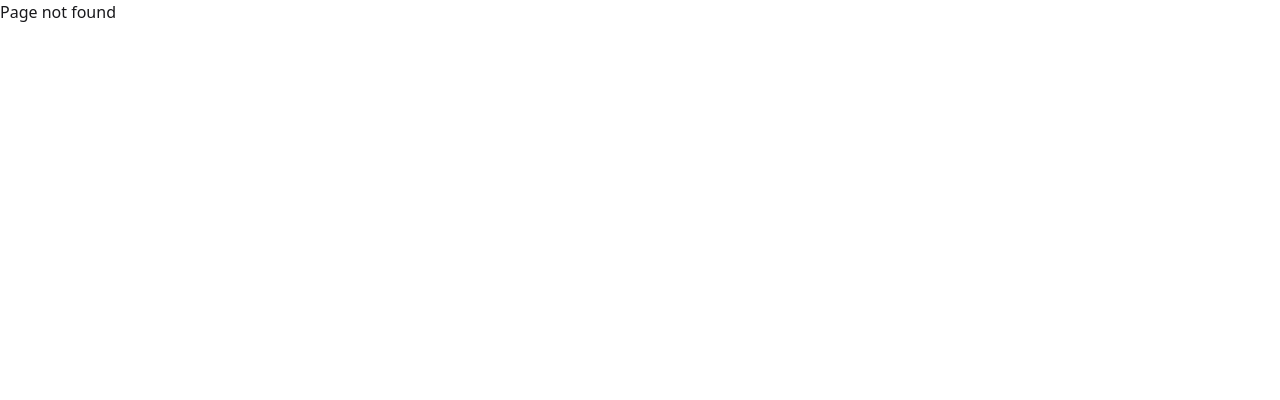
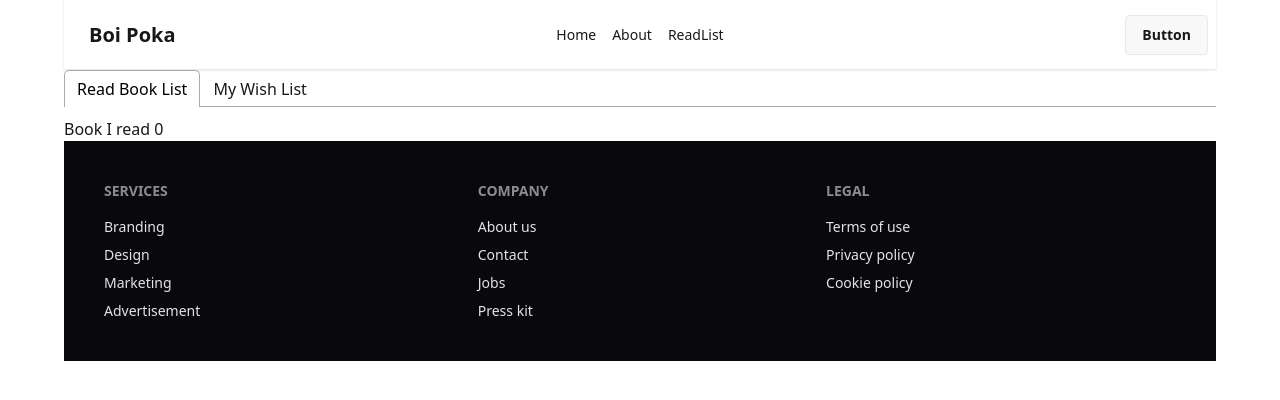
Before and after one commit to AnikaTabassum786/frontend-project-18, a React (Vite) app: page /readList in a window 1280 px wide. Before the commit this address had no page. Shown: the top 400 px of the page. Built offline with nearby package versions, Linux system fonts and the light colour scheme.

Commit message:
Nested Layout

```diff
--- a/package.json
+++ b/package.json
@@ -15,6 +15,7 @@
     "react-dom": "^19.0.0",
     "react-icons": "^5.5.0",
     "react-router": "^7.5.0",
+    "react-tabs": "^6.1.0",
     "tailwindcss": "^4.1.4"
   },
   "devDependencies": {
--- a/src/Routes/Routes.jsx
+++ b/src/Routes/Routes.jsx
@@ -8,6 +8,7 @@
 import Home from '../pages/Home/Home';
 import About from '../pages/About/About';
 import BookDetails from '../pages/BookDetails/BookDetails';
+import ReadList from '../pages/ReadList/ReadList';
 
 export const router = createBrowserRouter([
   {
@@ -26,6 +27,11 @@
           Component:About
         },
         {
+          path:'/readList',
+          loader:()=>fetch('bookData.json'),
+          Component:ReadList
+        },
+        {
           path:'/bookDetails/:id',
           loader:()=>fetch('bookData.json'),
           Component:BookDetails
--- a/src/components/Header/Navbar.jsx
+++ b/src/components/Header/Navbar.jsx
@@ -6,6 +6,7 @@
     <>
     <Link to="/"><li className='m-2'>Home</li></Link>
     <Link to="/about"><li className='m-2'>About</li></Link>
+    <Link to="/readList"><li className='m-2'>ReadList</li></Link>
     </>
     return (
         <div className="navbar bg-base-100 shadow-sm">
--- /dev/null
+++ b/src/pages/ReadList/ReadList.jsx
@@ -0,0 +1,48 @@
+import React, { useEffect, useState } from 'react';
+import { useLoaderData } from 'react-router';
+import { Tab, Tabs, TabList, TabPanel } from 'react-tabs';
+import 'react-tabs/style/react-tabs.css';
+import { getStoreBook } from '../../utility/addToDb';
+import Book from '../Book/Book';
+
+const ReadList = () => {
+
+    const [readList, setReadList] = useState([])
+    const data = useLoaderData()
+    console.log(data);
+
+    useEffect(()=>{
+         const storeBookData = getStoreBook()
+        //  console.log(storeBookData)
+         const ConvertedStoreBooks =storeBookData.map(id=>parseInt(id))
+        //  console.log(ConvertedStoreBooks)
+        const myReadList = data.filter(book=>ConvertedStoreBooks.includes(book.bookId))
+        // console.log(myReadList)
+        setReadList(myReadList)
+    },[])
+
+    return (
+        <div>
+            <Tabs>
+                <TabList>
+                    <Tab>Read Book List</Tab>
+                    <Tab>My Wish List</Tab>
+                </TabList>
+
+                <TabPanel>
+                    <h2>Book I read {readList.length}</h2>
+                    <div className='grid grid-cols-3 gap-10'>
+                    {
+                        readList.map(b=><Book key={b.bookId} singleBook={b}></Book>)
+                    }
+                    </div>
+                </TabPanel>
+                <TabPanel>
+                    <h2>Fav Book</h2>
+                </TabPanel>
+            </Tabs>
+        </div>
+    );
+};
+
+export default ReadList;
--- a/src/utility/addToDb.js
+++ b/src/utility/addToDb.js
@@ -24,4 +24,4 @@
 
 }
 
-export{addToStoreDB}
+export{addToStoreDB,getStoreBook}
```
Also changed, not shown: 1 other file (tests, documents, lock files or other folders).
